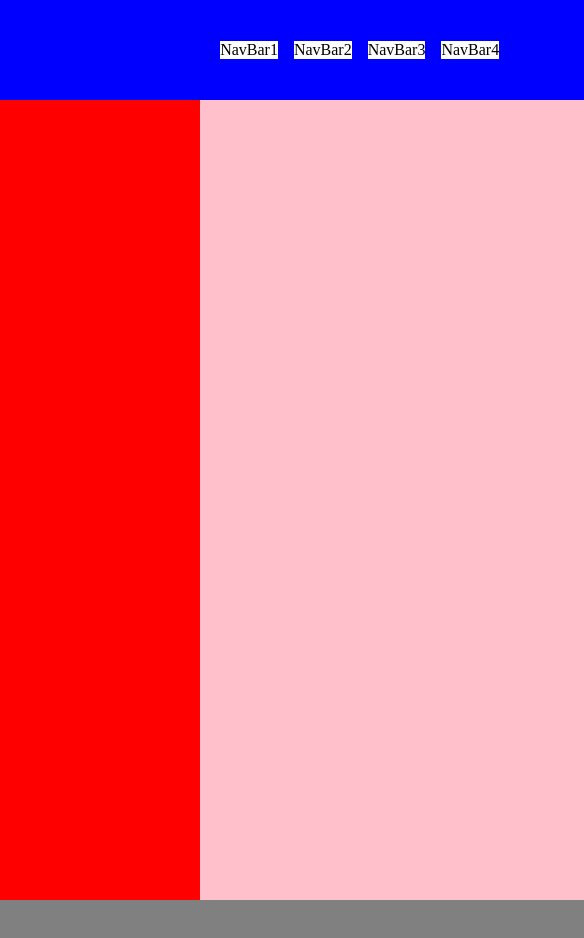
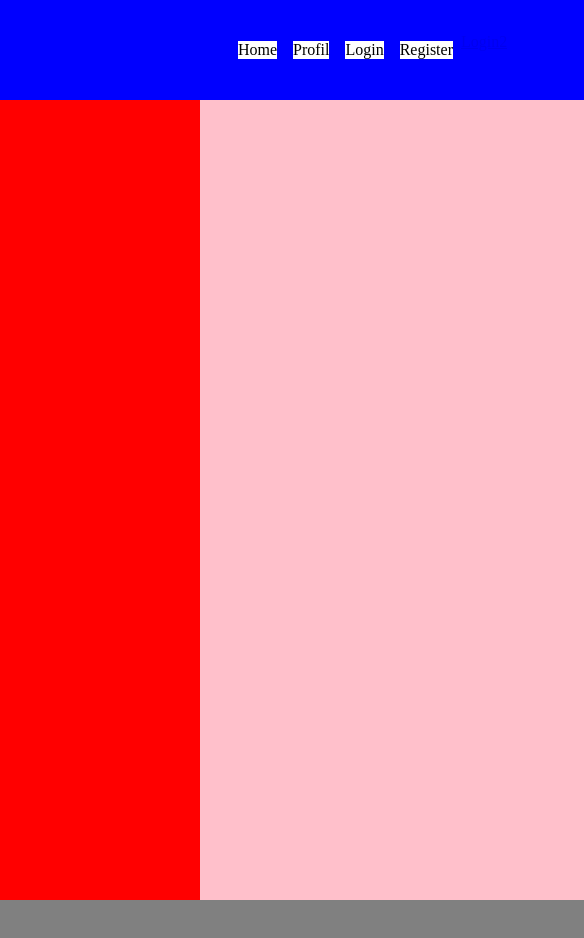
Before and after one commit to langnerdavid/BlogPage, a plain HTML site: page Projekt/Index/index.html in a window 1280 px wide. Shown: the full height of the page, 696-1280 px from the left. Drawn offline with nearby package versions, Linux system fonts and the light colour scheme.

Commit message:
Add file

```diff
--- a/Projekt/Index/index.html
+++ b/Projekt/Index/index.html
@@ -16,10 +16,11 @@
         <div id = "logoDiv">Logo</div>
         <nav id = "navBar">
             <ul>
-                <li>NavBar1</li>
-                <li>NavBar2</li>
-                <li>NavBar3</li>
-                <li>NavBar4</li>
+                <li>Home</li>
+                <li>Profil</li>
+                <li href="login.html">Login</li>
+                <li>Register</li>
+                <a href="login.html">Login2</a>
             </ul>
         </nav>
     </header>
```
Also changed, not shown: Projekt/Index/index.css (line endings or trailing spaces), Projekt/Index/login.html (added).
